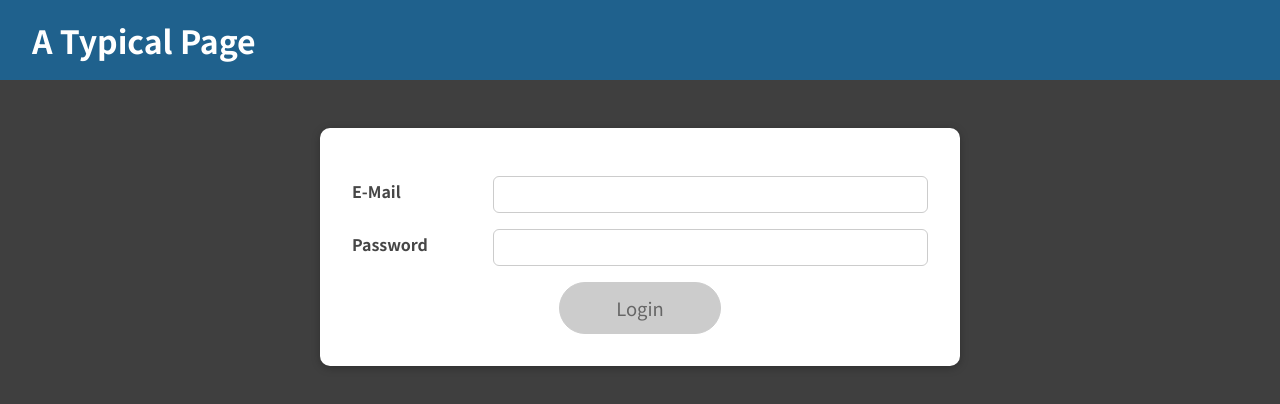
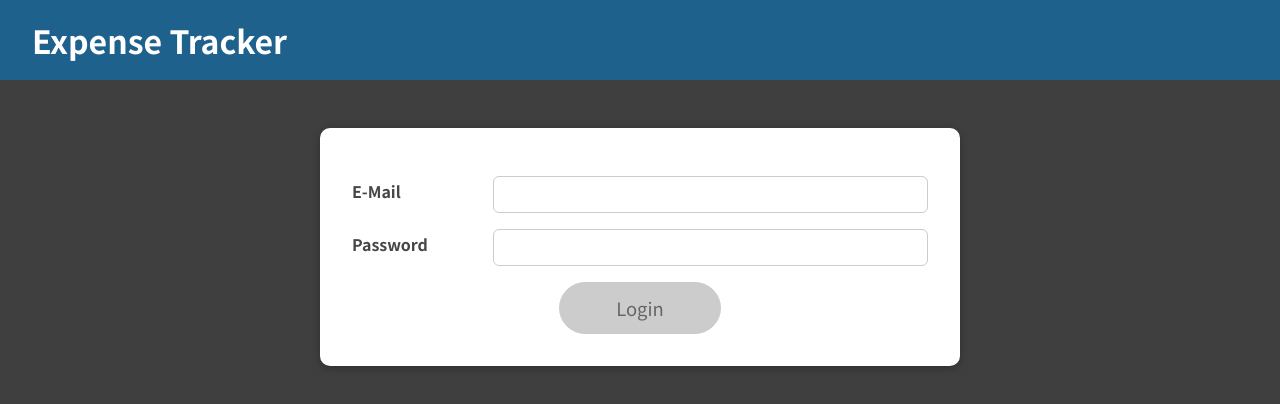
Before and after one commit to federicobaldini/expense-tracker, a React (Create React App) app: page / in a window 1280 px wide. Shown: the top 404 px of the page. Built offline with nearby package versions, Linux system fonts and the light colour scheme.

Commit message:
minor changes

```diff
--- a/src/components/MainHeader/MainHeader.js
+++ b/src/components/MainHeader/MainHeader.js
@@ -4,7 +4,7 @@ import classes from "./MainHeader.module.css";
 const MainHeader = (props) => {
   return (
     <header className={classes["main-header"]}>
-      <h1>A Typical Page</h1>
+      <h1>Expense Tracker</h1>
       <Navigation
         isLoggedIn={props.isAuthenticated}
         onLogout={props.onLogout}
```
